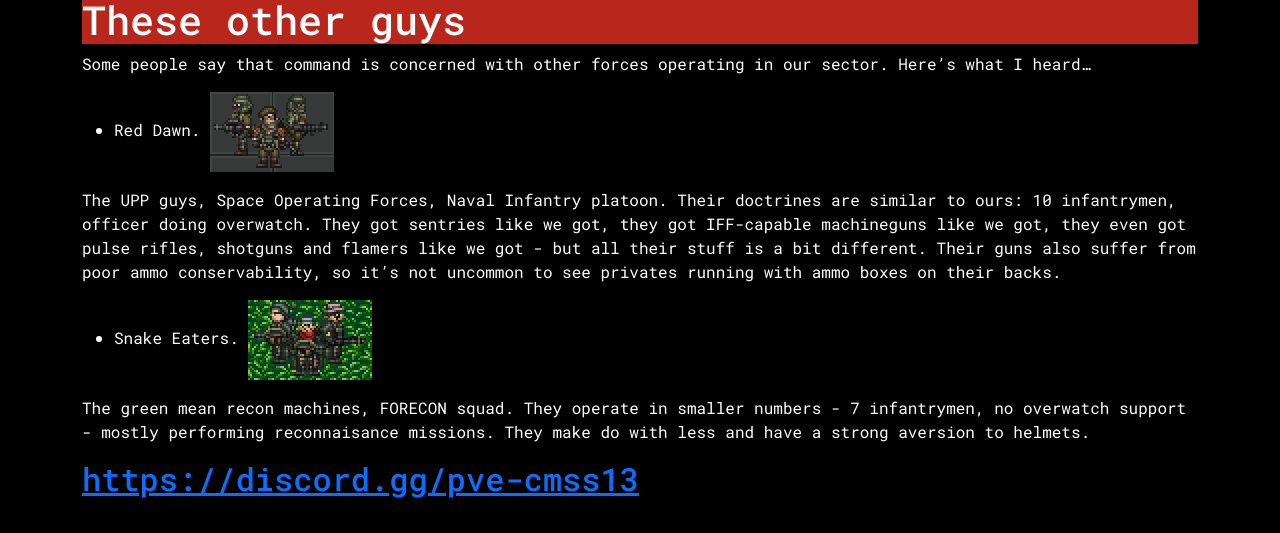
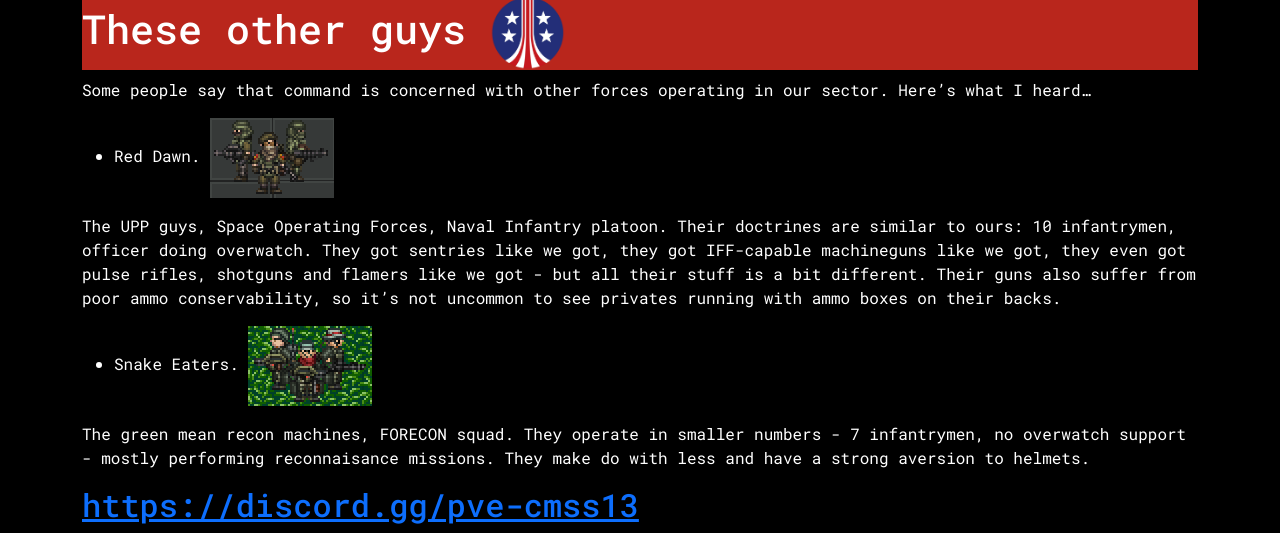
Before and after one commit to cmss13-devs/web, a Jekyll site: the page built from pve-guide.md, in a window 1280 px wide. Shown: the part 5786-6319 px from the top of the page. Built offline with Jekyll 4.4.1, drawn with Linux system fonts in a browser that asks for light colours; before the commit the page ends 6292 px from its top, so only the background shows below that.

Commit message:
Update pve-guide.md

```diff
--- a/pve-guide.md
+++ b/pve-guide.md
@@ -147,7 +147,7 @@ This is our platoon’s jump point.
 
 ![Golden arrow](../assets/goldenarrow.png)
 
-# These other guys
+# These other guys ![USCM](../assets/uscm.png)
 
 Some people say that command is concerned with other forces operating in our sector. Here's what I heard...
 
```
